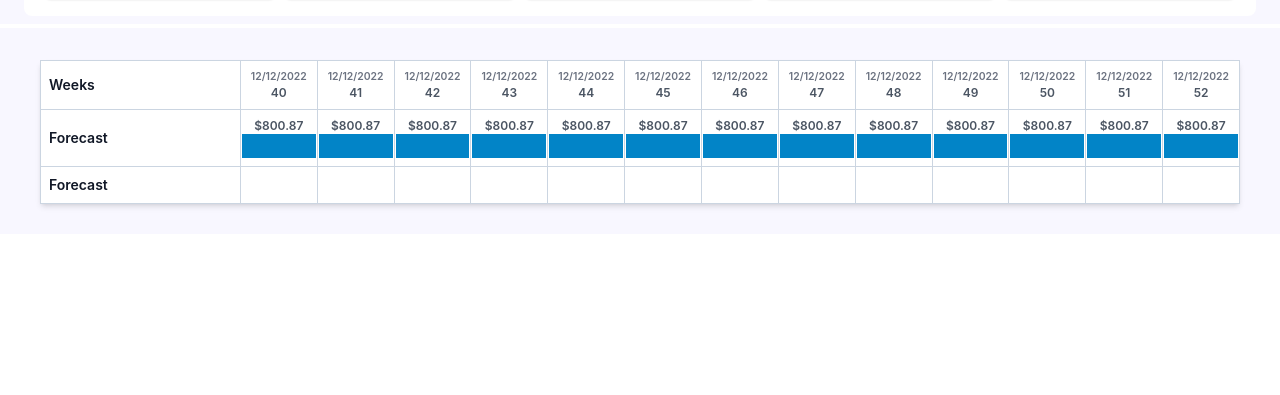
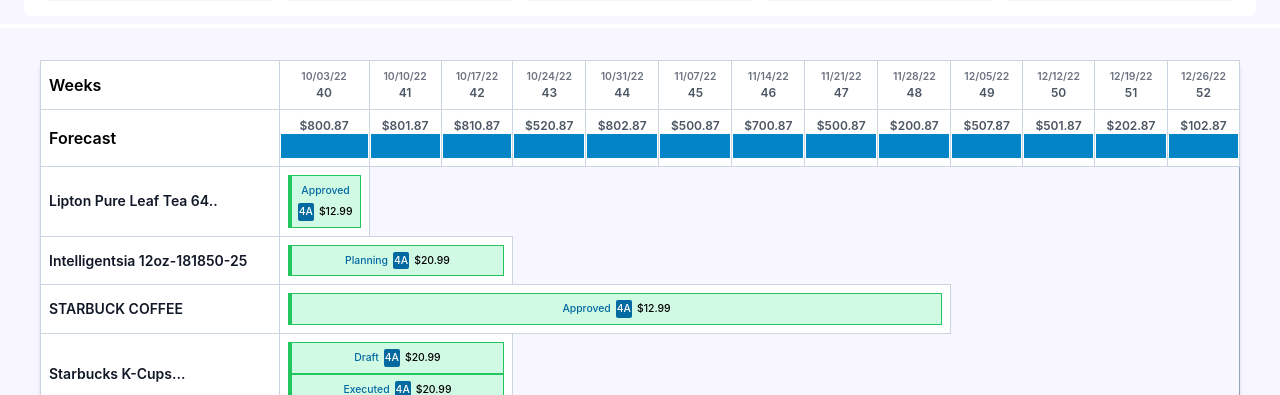
Before and after one commit to anubhavcse08/abs_poc_moonraft, a React (Create React App) app: page / in a window 1280 px wide. Shown: the part 405-800 px from the top of the page. Built offline with nearby package versions, Linux system fonts and the light colour scheme.

Commit message:
table row impl

```diff
--- a/src/apiData/forecastData.js
+++ b/src/apiData/forecastData.js
@@ -1,4 +1,5 @@
-export const foreCastInfo = [{
+export const foreCastInfo = [
+    {
         week: "10/03/22",
         weekNumber: 40,
         target: "$800.87",
@@ -21,7 +22,7 @@
         weekNumber: 43,
         target: "$520.87",
         targetType: "Average"
-},{
+    }, {
         week: "10/31/22",
         weekNumber: 44,
         target: "$802.87",
@@ -139,7 +140,7 @@
                 weeks: 6
             },
             {
-                startWeek: "11/07/22",
+                startWeek: "10/03/22",
                 Forecast: "$20.99",
                 status: "Executed",
                 weeks: 3
--- /dev/null
+++ b/src/components/dashboard/DataCellLabel.js
@@ -0,0 +1,14 @@
+import React from 'react'
+
+const DataCellLabel = (props) => {
+    const { startWeek, Forecast, status, weeks } = props.option;
+  return (
+    <div className='data-cell-label p-1 flex flex-row flex-wrap justify-center items-center bg-emerald-100 border border-l-4 border-green-500 text-custom-small'>
+        <p className='status-label m-0.5 p-px font-medium text-sky-700'>{status}</p>
+        <p className='status-zone-label m-0.5 p-px font-medium text-white bg-sky-700 rounded-sm'>4A</p>
+        <p className='status-amount-label m-0.5 p-px font-medium'>{Forecast}</p>
+    </div>
+  )
+}
+
+export default DataCellLabel
--- a/src/components/dashboard/TableDesc.js
+++ b/src/components/dashboard/TableDesc.js
@@ -1,53 +1,118 @@
-import React, { Component } from 'react'
+import React, { Component } from 'react';
+import { foreCastInfo, weekWiseData } from '../../apiData/forecastData';
+import DataCellLabel from './DataCellLabel';
 
 class TableDesc extends Component {
     constructor(props) {
         super(props);
         this.state = {
-            // rowData: [
-            //     { title: 'Weeks', a: 40, b: 41, c: 42, d: 43, e: 44, f: 45, g: 46, h: 47, i: 48, j: 49, k: 50, l: 51, m: 52 },
-            //     {
-            //         title: 'Forecast', a: '$800.87', b: '$800.87', c: '$800.87', d: '$800.87', e: '$800.87', f: '$800.87',
-            //         g: '$800.87', h: '$800.87', i: '$800.87', j: '$800.87', k: '$800.87', l: '$800.87', m: '$800.87'
-            //     }
-            // ],
-            data: ['Weeks', 40, 41, 42, 43, 44, 45, 46, 47, 48, 49, 50, 51, 52],
-            Forecast: ['Forecast', '$800.87', '$800.87', '$800.87', '$800.87', '$800.87', '$800.87', '$800.87', '$800.87', '$800.87', '$800.87', '$800.87', '$800.87', '$800.87'],
-            // : {isApproved: 'Approved'}
+            foreCastDetails: foreCastInfo,
+            weekWiseDetails: weekWiseData
         }
     }
+    renderTableHeaderCell = (headerTitle) => {
+        return <tr>
+            <th className='py-2 border border-slate-300 bg-white font-semibold w-96 px-2 text-left'>{headerTitle}</th>
+            {this.state.foreCastDetails.map((item, index) => {
+                return <th key={index} className='py-2 border border-slate-300 bg-white font-semibold text-center w-24'>
+                    {headerTitle === 'Weeks' ?
+                        <><p className="whitespace-no-wrap text-gray-500 text-xs text-custom-small">{item.week}</p>
+                            <p className='whitespace-no-wrap text-gray-600 text-xs'>{item.weekNumber}</p></> : <>
+                            <p className='whitespace-no-wrap text-gray-600 text-xs'>{item.target}</p>
+                            <p className="bg-sky-600 py-3 w-full"></p>
+                        </>}
+                </th>
+            })}
+        </tr>
+    }
     renderTableHeader = () => {
-        return this.state.data.map((item, index) => {
         return (
-                // <th key={index} className={`py-2 border border-slate-300 text-left text-xs font-semibold text-gray-700 ${index === 0 ? 'w-1/6 px-3' : 'text-center'}`}>
-                //     {/* {item} */}
-                //     <p className={`whitespace-no-wrap ${index === 0 ? 'text-gray-900 text-sm' : 'text-gray-600 text-xs'}`}>{item}</p>
-                //     {index !== 0 && <p className="bg-sky-600 py-3 w-full"></p>}
-                // </th>
-                <th key={index} className={`py-2 border border-slate-300 bg-white font-semibold ${index === 0 ? 'w-1/6 px-2' : 'text-center'}`}>
-                    {index !== 0 && <p className="whitespace-no-wrap text-gray-500 text-xs text-custom-small">12/12/2022</p>}
-                    <p className={`whitespace-no-wrap ${index === 0 ? 'text-gray-900 text-sm text-left' : 'text-gray-600 text-xs'}`}>{item}</p>
-                </th>)
-        });
+            <>
+                {this.renderTableHeaderCell('Weeks')}
+                {this.renderTableHeaderCell('Forecast')}
+            </>
+        )
     }
-    renderTableSecondHeader = () => {
-        return this.state.Forecast.map((item, index) => {
-            return (
-                <td key={index} className={`py-2 border border-slate-300 bg-white font-semibold ${index === 0 ? 'w-1/6 px-2' : 'text-center'}`}>
-                    <p className={`whitespace-no-wrap ${index === 0 ? 'text-gray-900 text-sm' : 'text-gray-600 text-xs'}`}>{item}</p>
-                    {index !== 0 && <p className="bg-sky-600 py-3 w-full"></p>}
-                </td>
-            );
-        });
+    getColspanCell = (forecastInfo, dataCell) => {
+        let week = 0, isStatusBar = false;
+        for (let i = 0; i < forecastInfo.length; i++) {
+            const element = forecastInfo[i];
+            if (dataCell.week === element.startWeek) {
+                week = element.weeks;
+                isStatusBar = true;
+                break;
+            }
+        }
+        return { week, isStatusBar };
+        // forecastInfo.map((data, index) => {
+        //     if(dataCell.week === data.startWeek) {
+        //         week = data.weeks;
+        //         isStatusBar = true;
+        //         return {week, isStatusBar};
+        //     }
+        // })
+    }
+    renderCellStatusLabel = (isStatusBar, week, item, dataCell, i) => {
+        // console.log('WWWWWWWWWWWWWWWWWWW', week)
+        return <>
+            {isStatusBar && <td colSpan={week} className='py-2 border border-slate-300 bg-white w-24 px-2 overflow-hidden' key={i}>
+                {item.forecastInfo.map((data, indexValue) => {
+                    if (dataCell.week === data.startWeek) {
+                        return <DataCellLabel option={data} />
+                    }
+                })}
+            </td>}
+            {!isStatusBar && <td className='py-2 border border-slate-300 bg-white w-24 px-2 overflow-hidden' key={i}></td>}
+            </>
+    }
+    renderElement = (item) => {
+        for (let i = 0; i < this.state.foreCastDetails.length; i++) {
+            const element = this.state.foreCastDetails[i];
+
+            const { totalReserveCell, week, isStatusBar } = this.getColspanCell(item.forecastInfo, element);
+            console.log(i);
+            // i = isStatusBar ? i + week : i;
+
+            console.log(i, ' --- ', week);
+
+            return this.renderCellStatusLabel(isStatusBar, week, item, element, i);
+        }
+        // return this.state.foreCastDetails.map((dataCell, i) => {
+        //     // let totalReserveCell = 0;
+        //     // return item.forecastInfo.map((data, index) => {
+        //     //     // totalReserveCell += data.weeks;
+        //     //     if(dataCell.week === data.startWeek) {
+        //     //         // i += data.weeks;
+        //     //         return <>
+        //     //             <td colSpan={data.weeks} className='py-2 border border-slate-300 bg-white w-24 px-2' key={i}>
+        //     //                 <DataCellLabel option={data} />
+        //     //             </td>
+        //     //         </>
+        //     //     }
+        //     // })
+        //     const { totalReserveCell, week, isStatusBar } = this.getColspanCell(item.forecastInfo, dataCell);
+        //     i = isStatusBar ? i + week : i;
+        //     console.log(i, ' --- ', this.getColspanCell(item.forecastInfo, dataCell))
+        //     return this.renderCellStatusLabel(isStatusBar, week, item, dataCell, i);
+        // })
     }
     renderTableData = () => {
-        return this.state.Forecast.map((item, index) => {
-            return (
-                <td key={index} className={`py-2 border border-slate-300 bg-white font-semibold ${index === 0 ? 'w-1/6 px-2' : 'text-center'}`}>
-                    {index === 0 && <p className={`whitespace-no-wrap ${index === 0 ? 'text-gray-900 text-sm' : 'text-gray-600 text-xs'}`}>{item}</p>}
+        return this.state.weekWiseDetails.data.map((item, index) => {
+            return <tr key={index}>
+                <td className='py-2 border border-slate-300 bg-white font-semibold w-96 px-2'>
+                    <p className='whitespace-no-wrap text-gray-900 text-sm'>{item.Title}</p>
                 </td>
-            );
+                {this.renderElement(item)}
+        </tr>
     });
+    // return this.state.Forecast.map((item, index) => {
+    //     return (
+    //         <td colspan={(index === 2 || index === 8) ? '2' : '0'} key={index} className={`py-2 border border-slate-300 bg-white font-semibold ${index === 0 ? 'w-96 px-2' : 'text-center w-24'}`}>
+    //             {index === 0 && <p className={`whitespace-no-wrap ${index === 0 ? 'text-gray-900 text-sm' : 'text-gray-600 text-xs'}`}>{item}</p>}
+    //             {(index === 2 || index === 8) && <DataCellLabel />}
+    //         </td>
+    //     );
+    // });
 }
 render() {
     return (
@@ -57,11 +122,10 @@
                     <div className="inline-block min-w-full shadow-md overflow-hidden">
                         <table className="min-w-full leading-normal border-collapse border border-slate-400">
                             <thead>
-                                    <tr>{this.renderTableHeader()}</tr>
-                                    <tr>{this.renderTableSecondHeader()}</tr>
+                                {this.renderTableHeader()}
                             </thead>
                             <tbody>
-                                    <tr>{this.renderTableData()}</tr>
+                                {this.renderTableData()}
                             </tbody>
                         </table>
                     </div>
```
Lines whose indentation alone changed are shown as unchanged.
